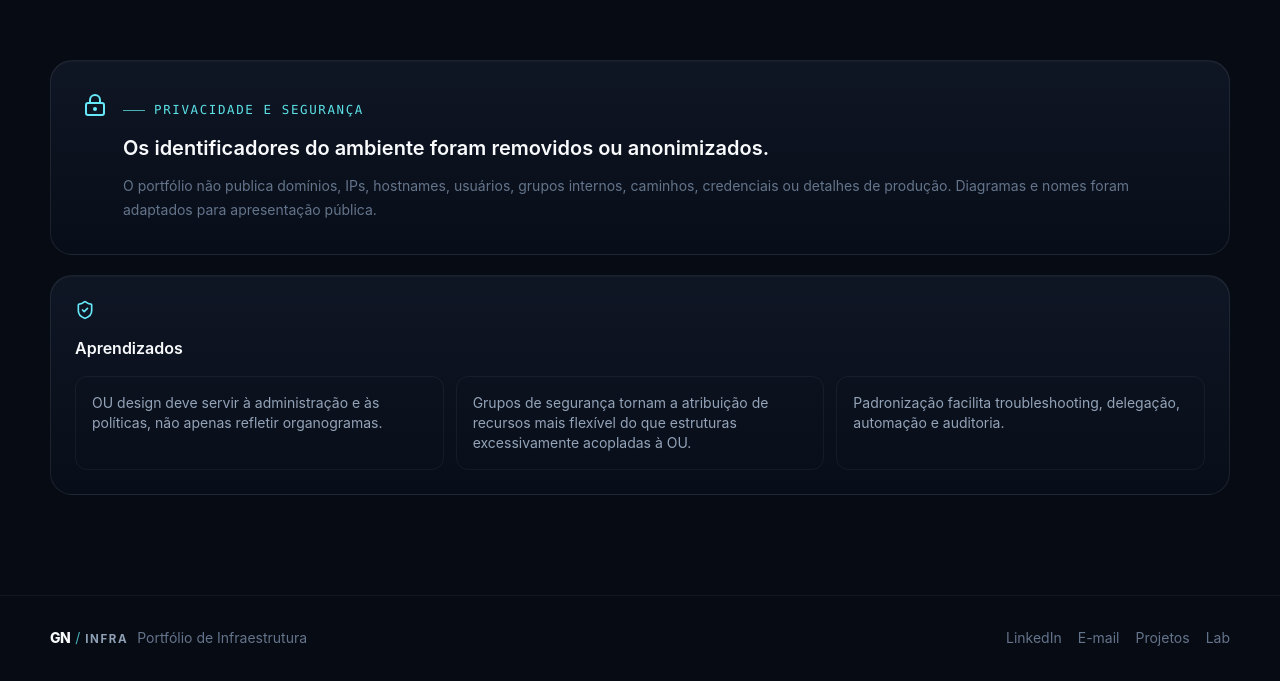
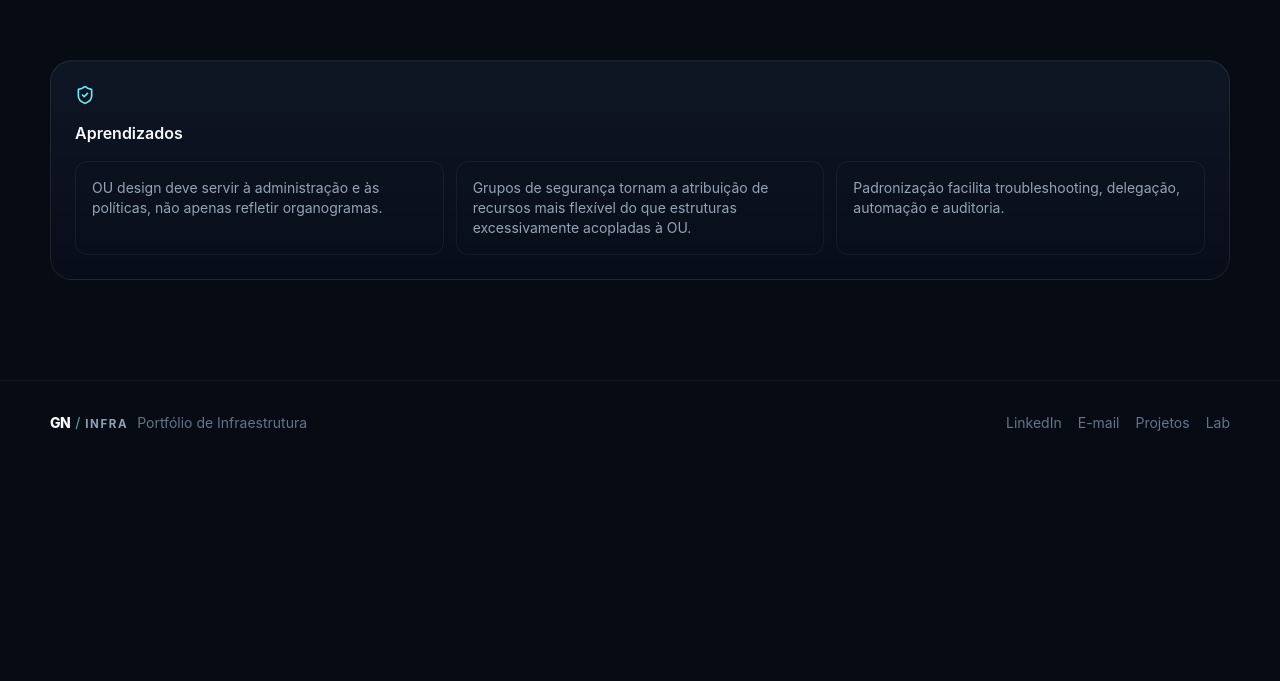
Before and after one commit to glnovais/gustavo-lima-novais-portfolio, a React (Vite) app in the folder gustavo-lima-novais-portfolio-humanizado/: page /projects/active-directory in a window 1280 px wide. Shown: the part 2835-3516 px from the top of the page. After the commit the page ends 3301 px from the top, so only its background shows below. Built offline with nearby package versions, Linux system fonts and the light colour scheme.

Commit message:
chore: remove public privacy disclaimer from project pages

```diff
--- a/gustavo-lima-novais-portfolio-humanizado/src/pages/ProjectPage.tsx
+++ b/gustavo-lima-novais-portfolio-humanizado/src/pages/ProjectPage.tsx
@@ -1,5 +1,5 @@
 import type { ReactNode } from 'react';
-import { ArrowLeft, CheckCircle2, LockKeyhole, ShieldCheck, Wrench } from 'lucide-react';
+import { ArrowLeft, CheckCircle2, ShieldCheck, Wrench } from 'lucide-react';
 import { Link, useParams } from 'react-router-dom';
 import Footer from '../components/layout/Footer';
 import ProjectScreenshot from '../components/projects/ProjectScreenshot';
@@ -111,21 +111,18 @@ Test-Connection -ComputerName "CLIENT-001" -Count 1`}</code></pre>
 
   if (slug === 'admin-center') {
     const copy = locale === 'en-US' ? {
-      note: 'Screens captured in Demo mode using fictitious domain, accounts and operational data.',
       dashboard: 'Operations dashboard with environment status, global search and operational indicators.',
       create: 'Governed user provisioning with validated fields and authorized OU selection.',
       reset: 'Password reset flow with individual lookup, preview and confirmation before execution.',
       unlock: 'Account unlock workflow designed for a controlled, individual operation.',
       audit: 'Audit trail and report area focused on traceability of queries and permitted actions.',
     } : locale === 'es-ES' ? {
-      note: 'Capturas realizadas en modo Demostración con dominio, cuentas y datos operativos ficticios.',
       dashboard: 'Panel operativo con estado del entorno, búsqueda global e indicadores de operación.',
       create: 'Creación gobernada de usuarios con campos validados y selección de OU autorizada.',
       reset: 'Flujo de restablecimiento de contraseña con búsqueda individual, vista previa y confirmación.',
       unlock: 'Flujo de desbloqueo de cuenta diseñado para una operación individual y controlada.',
       audit: 'Trazabilidad de auditoría e informes centrados en el seguimiento de consultas y acciones permitidas.',
     } : {
-      note: 'Capturas realizadas no modo Demonstração, utilizando domínio, contas e dados operacionais fictícios.',
       dashboard: 'Painel operacional com status do ambiente, busca global e indicadores da operação.',
       create: 'Criação governada de usuários com campos validados e seleção de OU autorizada.',
       reset: 'Fluxo de reset de senha com pesquisa individual, prévia e confirmação antes da execução.',
@@ -142,7 +139,7 @@ Test-Connection -ComputerName "CLIENT-001" -Count 1`}</code></pre>
 
     return <div className="space-y-5">
       <div className="panel p-5 md:p-6 flex flex-col md:flex-row md:items-center md:justify-between gap-4">
-        <div><div className="mono text-xs text-cyan-300">SDE ADMIN CENTER · v1.6.0</div><p className="text-sm text-slate-400 leading-6 mt-2 max-w-3xl">{copy.note}</p></div>
+        <div className="mono text-xs text-cyan-300">SDE ADMIN CENTER · v1.6.0</div>
         <div className="flex flex-wrap gap-2"><span className="badge">PowerShell 5.1</span><span className="badge">WPF / XAML</span><span className="badge">Active Directory</span></div>
       </div>
       <ProjectScreenshot src="/projects/admin-center/00-dashboard.webp" alt={copy.dashboard} caption={copy.dashboard}/>
@@ -176,6 +173,6 @@ export default function ProjectPage({ onOpenPalette }: Props) {
 
     <section className="section"><div className="container-shell grid lg:grid-cols-2 gap-4"><div className="panel p-6"><Wrench size={20} className="text-cyan-300"/><h2 className="font-semibold mt-5">{t('project.technologies')}</h2><div className="flex flex-wrap gap-2 mt-4">{project.technologies.map(x => <span className="badge" key={x}>{x}</span>)}</div></div><div className="panel p-6"><CheckCircle2 size={20} className="text-emerald-400"/><h2 className="font-semibold mt-5">{t('project.results')}</h2><ul className="mt-4 space-y-3 text-sm text-slate-400">{project.results.map(x => <li key={pickText(x, locale)}>• {pickText(x, locale)}</li>)}</ul></div></div></section>
 
-    <section className="section"><div className="container-shell"><div className="panel p-6 md:p-8 border-cyan-300/10"><div className="flex items-start gap-4"><LockKeyhole className="text-cyan-300 shrink-0"/><div><div className="section-kicker mb-2">{t('project.security')}</div><h2 className="text-xl font-semibold">{t('project.securityTitle')}</h2><p className="text-sm text-slate-500 leading-6 mt-3">{t('project.securityCopy')}</p></div></div></div><div className="panel p-6 mt-5"><ShieldCheck size={20} className="text-cyan-300"/><h2 className="font-semibold mt-4">{t('project.lessons')}</h2><div className="grid md:grid-cols-3 gap-3 mt-4">{project.lessons.map(x => <div className="rounded-xl border border-white/5 p-4 text-sm text-slate-400" key={pickText(x, locale)}>{pickText(x, locale)}</div>)}</div></div></div></section>
+    <section className="section"><div className="container-shell"><div className="panel p-6"><ShieldCheck size={20} className="text-cyan-300"/><h2 className="font-semibold mt-4">{t('project.lessons')}</h2><div className="grid md:grid-cols-3 gap-3 mt-4">{project.lessons.map(x => <div className="rounded-xl border border-white/5 p-4 text-sm text-slate-400" key={pickText(x, locale)}>{pickText(x, locale)}</div>)}</div></div></div></section>
   </main><Footer/></>;
 }
```
